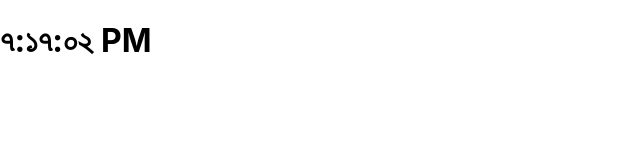
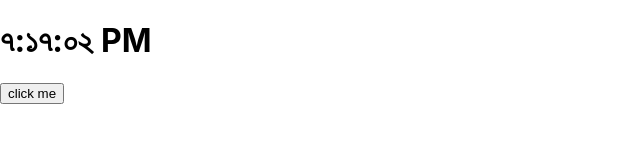
Before and after one commit to Naimul-Islam-Tashir/React_learn_with_su, a React (Create React App) app: page / in a window 1280 px wide. Shown: the top 160 px of the page, without its empty margins (0-640 px from the left). Built offline with nearby package versions, Linux system fonts and the light colour scheme.

Commit message:
class8_passing parameter in state change

```diff
--- a/src/App.js
+++ b/src/App.js
@@ -3,7 +3,7 @@
 
 function App() {
   return (
-   <Clock local='bn-BD'/>
+   <Clock />
   );
 }
 
--- a/src/component/Clock.js
+++ b/src/component/Clock.js
@@ -3,9 +3,11 @@
 class Clock extends Component{
 //    constructor(props){
 //        super(props)
-//        this.state={date:new Date()};
+//        this.state={date:new Date(),locale:'bn-BD'};
+//        this.handleclick=this.handleclick.bind(this);
+
 //    }
-   state={date:new Date()};
+state = { date: new Date(),locale:'bn-BD' };
    componentDidMount(){
        this.clockTimer=setInterval(() => {this.tick()
        }, 1000);
@@ -13,16 +15,24 @@
     componentWillUnmount(){
         clearInterval( this.clockTimer);
     }
+    handleclick=(local)=>{
+        this.setState({
+            locale:local,
+        });
+    };
 
   tick(){
     this.setState({
         date:new Date()
-       })
+       });
   }
-
 render(){
+    const {date,locale} = this.state;
     return(
-        <h1>{this.state.date.toLocaleTimeString(this.props.local)}</h1>
+        <div>
+        <h1>{date.toLocaleTimeString(locale)}</h1>
+        <button onClick={()=>this.handleclick('en-US')}>click me</button>
+        </div>
     )
 }
 }
```
